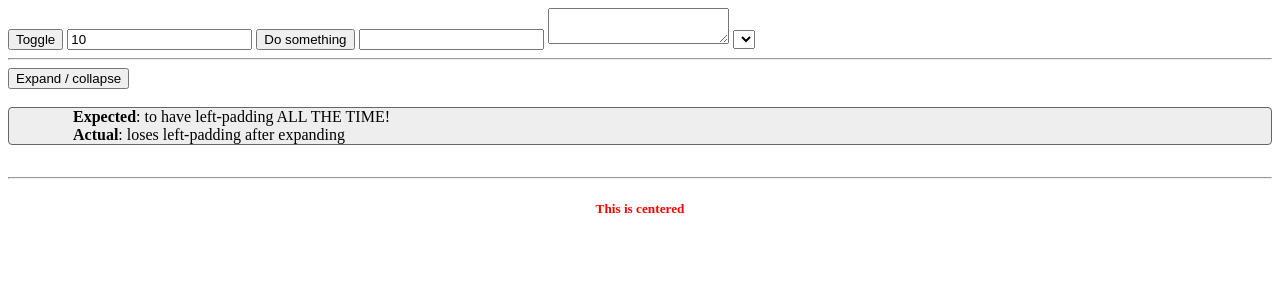
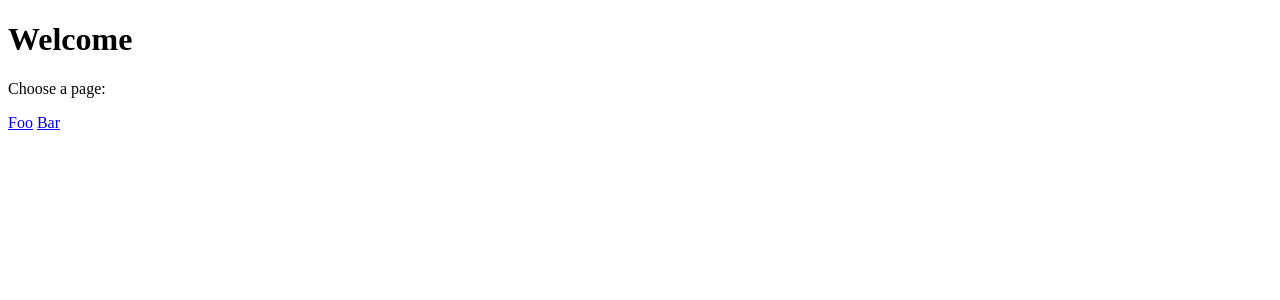
Before and after one commit to mauriziocescon/plg-svelte, a SvelteKit app: page / in a window 1280 px wide. Shown: the top 300 px of the page. Built offline with nearby package versions, Linux system fonts and the light colour scheme.

Commit message:
chore: extra page

```diff
--- a/src/routes/+page.svelte
+++ b/src/routes/+page.svelte
@@ -1,33 +1,6 @@
-<script lang="ts">
-	import Attachments from './sub/Attachments.svelte';
-	import Counter from './sub/Counter.svelte';
-	import Expander from './sub/Expander.svelte';
-
-	let value = $state(10);
-
-	let att: Attachments | undefined = $state();
-
-	function doSomething() {
-		console.log('doSomething');
-		att?.example;
-	}
-</script>
-
-{#snippet children()}
-	<p>Hello from children snippet</p>
-{/snippet}
-
-<Counter>
-	<input bind:value={value} type="number" />
-</Counter>
-
-<button onclick={doSomething}>Do something</button>
-
-{#if true}
-	<Attachments bind:this={att} />
-{:else}
-	<Attachments bind:this={att} />
-{/if}
-
-<hr />
-<Expander />
+<h1>Welcome</h1>
+<p>Choose a page:</p>
+<nav>
+	<a href="/foo">Foo</a>
+	<a href="/bar">Bar</a>
+</nav>
```
Also changed, not shown: src/routes/bar/+page.svelte (added, +12 -0 lines), src/routes/foo/+page.svelte (added, +39 -0 lines), src/routes/foo/Attachments.svelte (renamed from src/routes/sub/Attachments.svelte), src/routes/foo/Counter.svelte (renamed from src/routes/sub/Counter.svelte), src/routes/foo/Expander.svelte (renamed from src/routes/sub/Expander.svelte).
